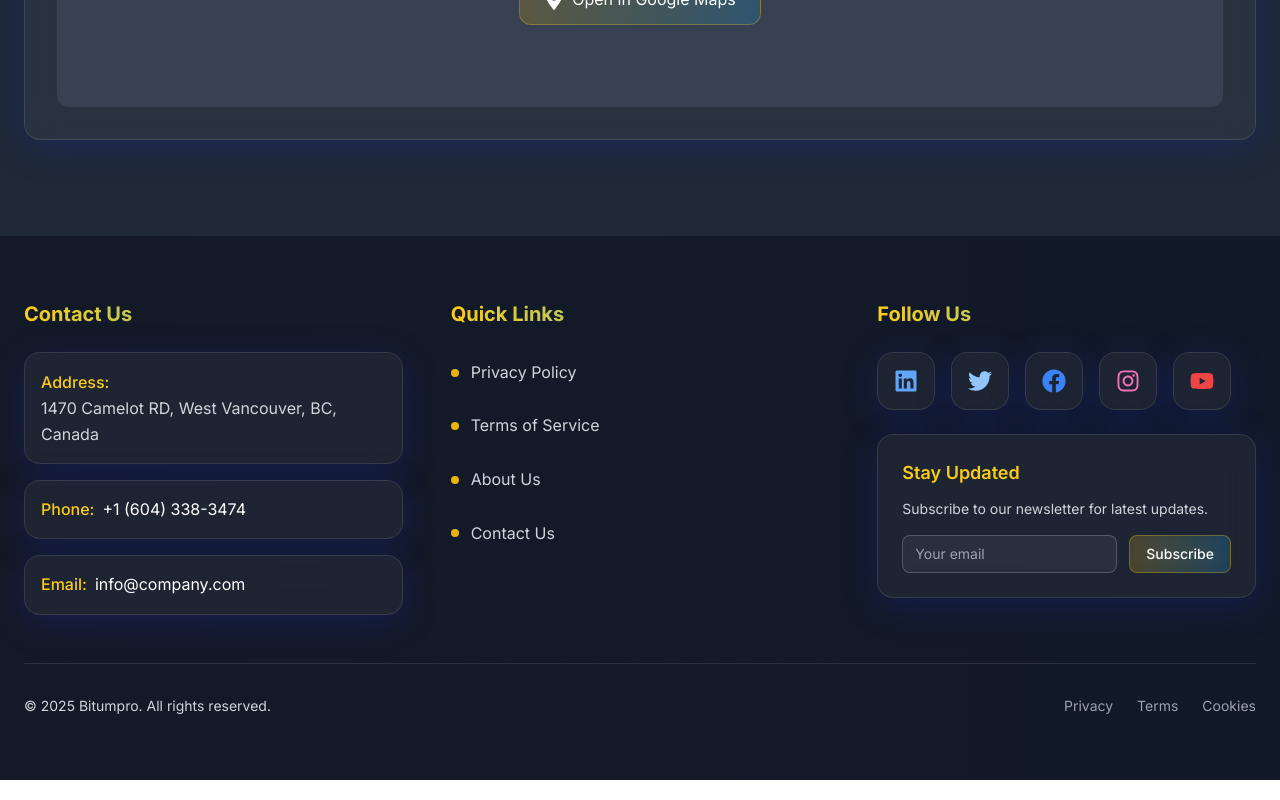
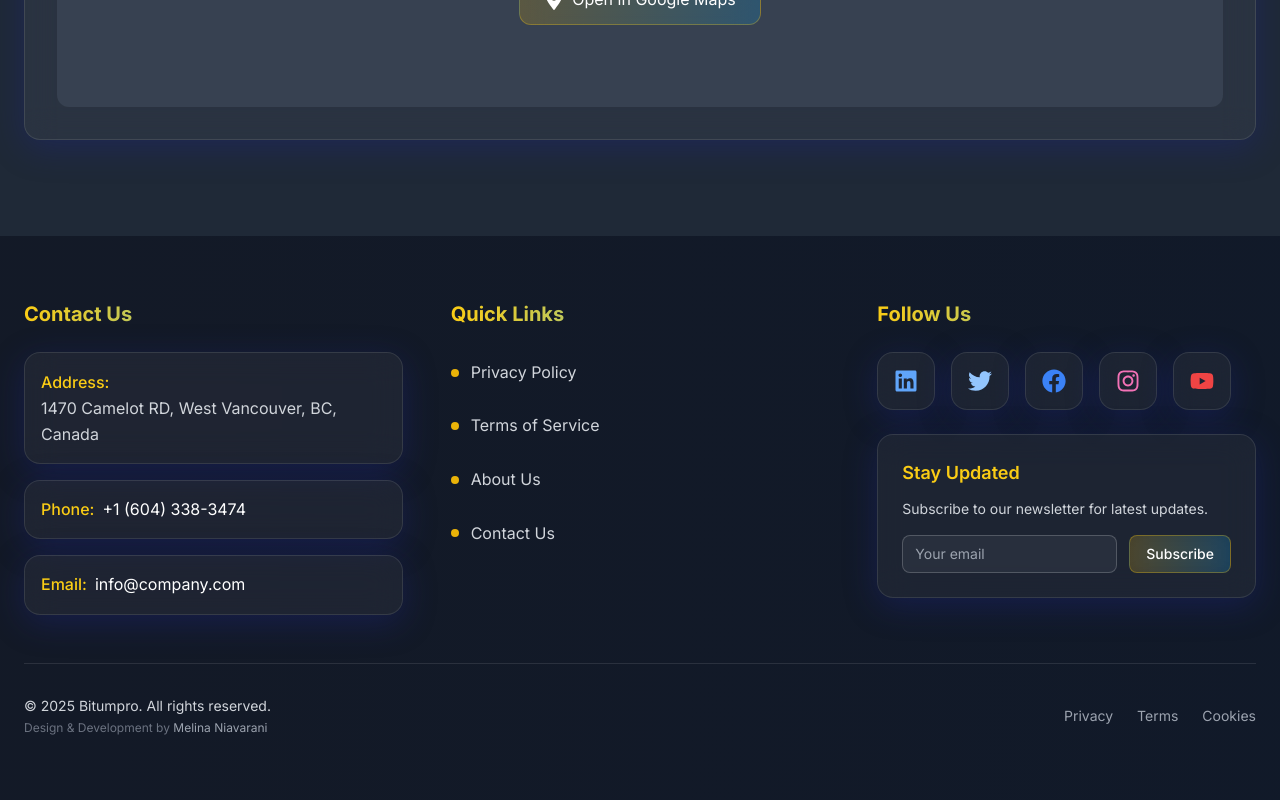
Before and after one commit to dejpa/bitumpro, a Next.js app: page /en/contact in a window 1280 px wide. Shown: the part 2428-3228 px from the top of the page. Built offline with nearby package versions, Linux system fonts and the light colour scheme.

Commit message:
Update Footer.tsx

```diff
--- a/src/app/components/Footer.tsx
+++ b/src/app/components/Footer.tsx
@@ -109,7 +109,7 @@
                             <p className="text-gray-300 text-sm">
                                 {t("footer.copyright")}
                             </p>
-                            {/* <p className="text-gray-500 text-xs mt-1">
+                            <p className="text-gray-500 text-xs mt-1">
                                 Design & Development by{" "}
                                 <a
                                     href="https://www.melinaniavarani.com"
@@ -119,7 +119,7 @@
                                 >
                                     Melina Niavarani
                                 </a>
-                            </p> */}
+                            </p>
                         </div>
                         <div className="flex space-x-6 text-sm">
                             <Link href={`/${currentLocale}/privacy`} className="text-gray-400 hover:text-primary-400 transition-colors duration-300 hover-cursor-glow">
```
